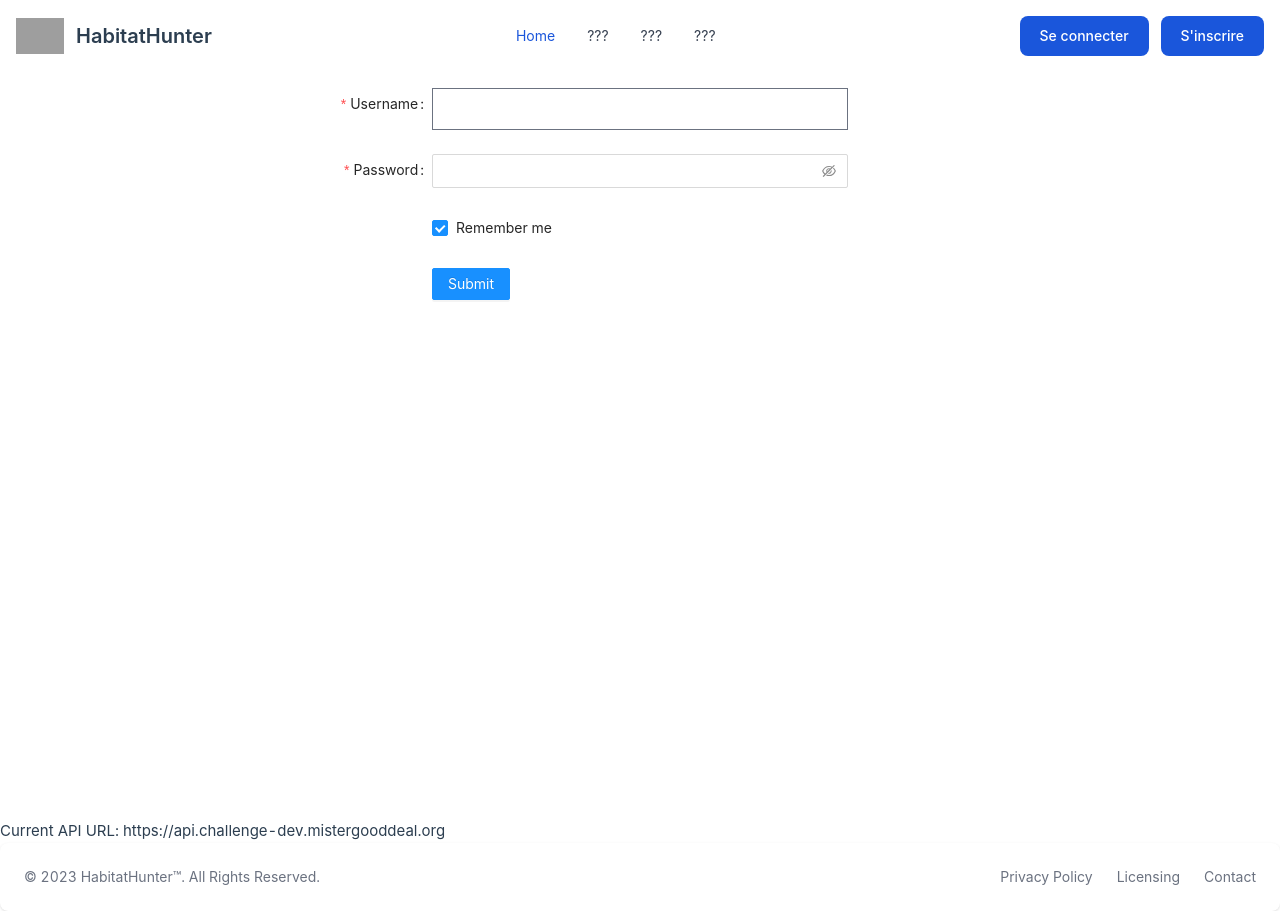
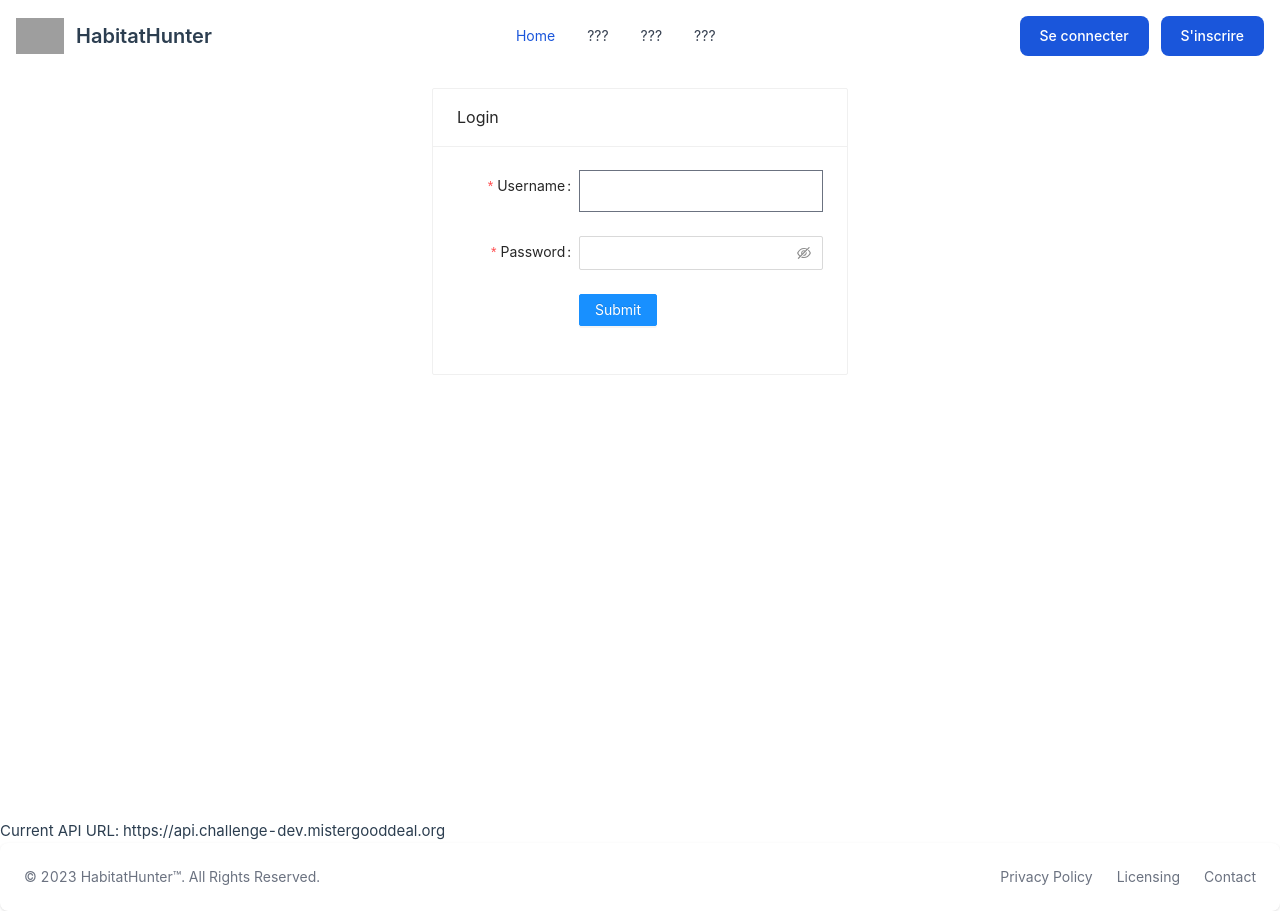
Before and after one commit to ESGI-MCAMUS/semaine-challenge-1-front, a Vue app: page /login in a window 1280 px wide. Built offline with nearby package versions, Linux system fonts and the light colour scheme; grey boxes are pictures that could not be loaded.

Commit message:
add package and l

```diff
--- a/package.json
+++ b/package.json
@@ -12,8 +12,11 @@
     "switch:prod": "cd ./src/environements && cp prod.env.js index.js && cd ../../"
   },
   "dependencies": {
+    "@headlessui/vue": "^1.7.7",
+    "@heroicons/vue": "^2.0.13",
     "@vueuse/core": "^9.10.0",
     "ant-design-vue": "^3.2.15",
+    "axios": "^1.2.2",
     "flowbite": "^1.6.2",
     "vue": "^3.2.45",
     "vue-router": "^4.1.6"
--- a/src/views/LoginView.vue
+++ b/src/views/LoginView.vue
@@ -1,9 +1,12 @@
 <template>
+  <!-- add antd col -->
+  <a-col :span="8" :offset="8">
+    <a-card title="Login">
       <a-form
         :model="formState"
         name="basic"
         :label-col="{ span: 8 }"
-    :wrapper-col="{ span: 8 }"
+        :wrapper-col="{ span: 16 }"
         autocomplete="off"
         @finish="onFinish"
         @finishFailed="onFinishFailed"
@@ -24,35 +27,26 @@
           <a-input-password v-model:value="formState.password" />
         </a-form-item>
 
-    <a-form-item name="remember" :wrapper-col="{ offset: 8, span: 16 }">
-      <a-checkbox v-model:checked="formState.remember">Remember me</a-checkbox>
-    </a-form-item>
-
         <a-form-item :wrapper-col="{ offset: 8, span: 16 }">
           <a-button type="primary" html-type="submit">Submit</a-button>
         </a-form-item>
       </a-form>
+    </a-card>
+  </a-col>
 </template>
-<script lang="ts">
+<script>
 import { defineComponent, reactive } from "vue";
-
-interface FormState {
-  username: string;
-  password: string;
-  remember: boolean;
-}
 export default defineComponent({
   setup() {
-    const formState = reactive<FormState>({
+    const formState = reactive({
       username: "",
       password: "",
       remember: true,
     });
-    const onFinish = (values: any) => {
+    const onFinish = (values) => {
       console.log("Success:", values);
     };
-
-    const onFinishFailed = (errorInfo: any) => {
+    const onFinishFailed = (errorInfo) => {
       console.log("Failed:", errorInfo);
     };
     return {
```
Also changed, not shown: 1 other file (tests, documents, lock files or other folders). Lines whose indentation alone changed are shown as unchanged.
